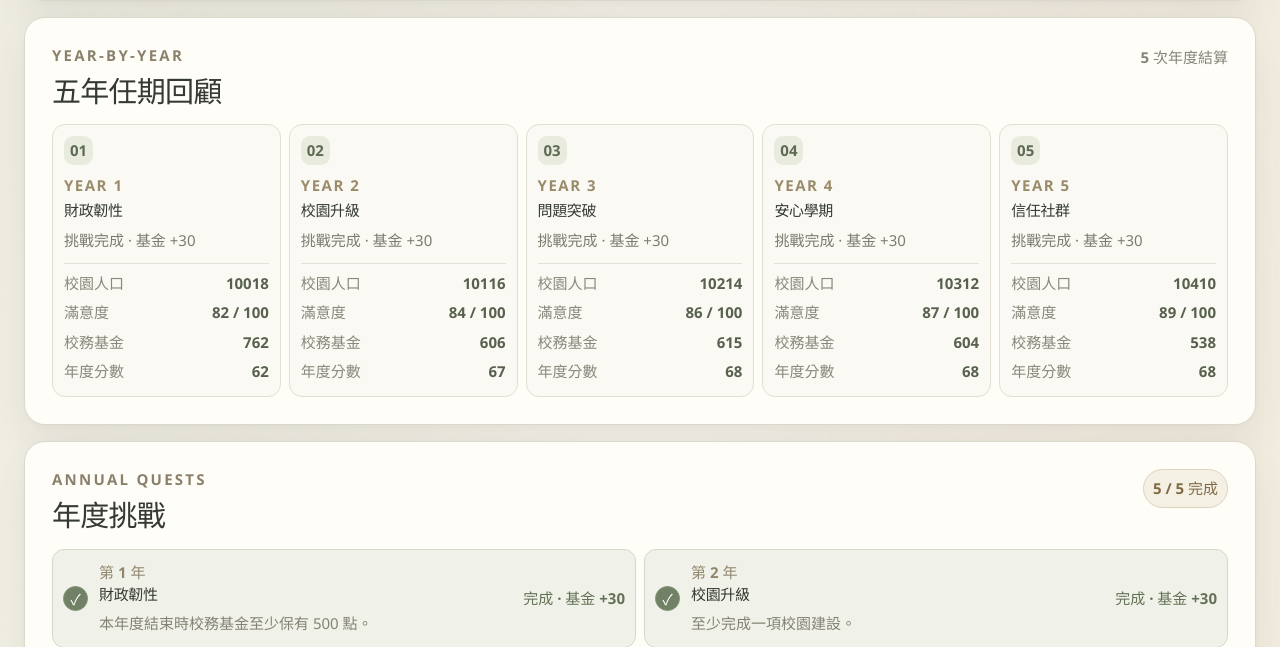
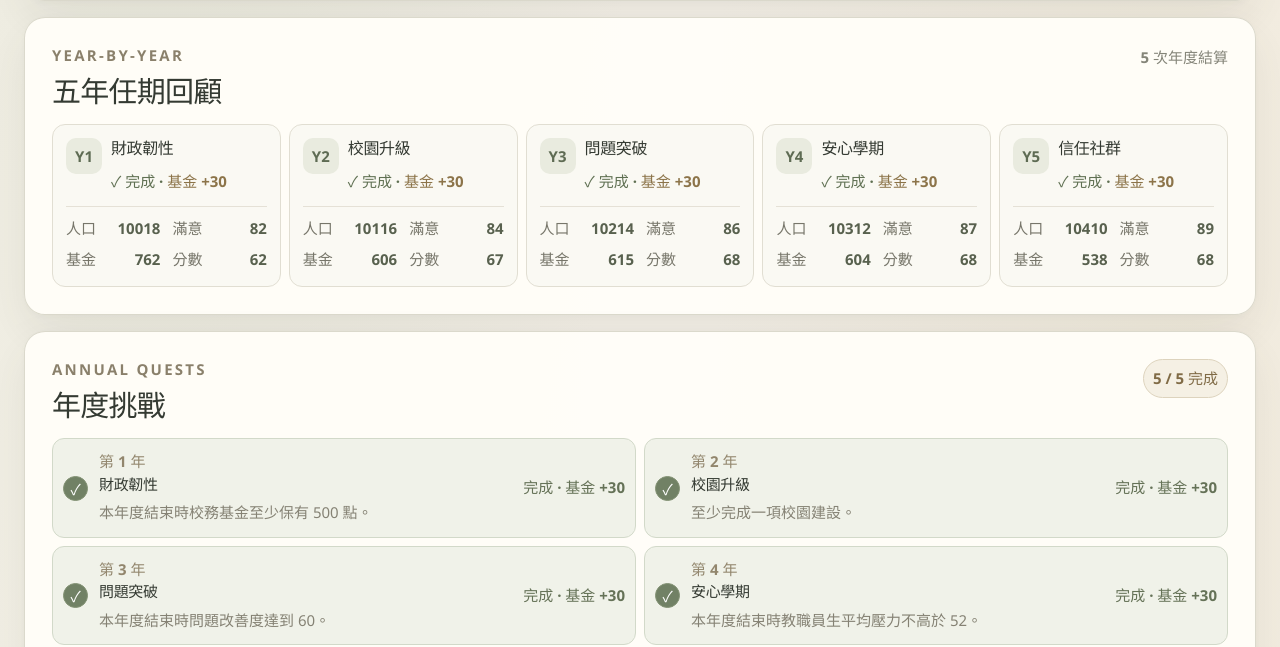
Before and after one commit to cyc-chenyuchen/python-5-UniBalance, a Flask app: page /records/5939dbc6f47b63a0da909b5091658b42 in a window 1280 px wide. Shown: the part 2123-2770 px from the top of the page. Run offline with Flask 3, Linux system fonts and the light colour scheme.

Commit message:
modify pictures

```diff
--- a/static/game-overhaul.css
+++ b/static/game-overhaul.css
@@ -132,8 +132,9 @@ a:focus-visible, button:focus-visible, input:focus-visible, textarea:focus-visib
 .lobby-start-button { min-height: 52px; padding-inline: 23px; }
 .lobby-scene { position: relative; min-width: 0; align-self: stretch; display: grid; align-items: center; }
 .lobby-scene::before { position: absolute; inset: 12% 1% 8%; border: 1px solid rgba(178,177,154,.5); border-radius: 48% 52% 22px 22px; background: rgba(255,253,248,.43); content: ""; }
-.lobby-scene img { position: relative; z-index: 1; display: block; width: min(100%, 700px); justify-self: center; filter: drop-shadow(0 18px 13px rgba(69,70,53,.13)); animation: scene-rise .85s cubic-bezier(.2,.8,.2,1) both; }
-.scene-sun { position: absolute; top: 6%; right: 12%; width: 110px; aspect-ratio: 1; border-radius: 50%; background: radial-gradient(circle, rgba(208,181,125,.52), rgba(208,181,125,.1) 68%, transparent 70%); animation: sun-breathe 7s ease-in-out infinite alternate; }
+.lobby-scene img { position: relative; z-index: 1; display: block; width: min(100%, 700px); justify-self: center; filter: drop-shadow(0 18px 13px rgba(69,70,53,.13)); }
+.home-page .site-main { animation: none; }
+.scene-sun { position: absolute; top: 6%; right: 12%; width: 110px; aspect-ratio: 1; border-radius: 50%; background: radial-gradient(circle, rgba(208,181,125,.52), rgba(208,181,125,.1) 68%, transparent 70%); }
 .scene-caption { position: absolute; right: 5%; bottom: 3%; color: #878373; font-size: 15px; font-weight: 800; letter-spacing: .17em; }
 .scene-stamp { position: absolute; z-index: 2; right: 1%; top: 17%; display: grid; width: 67px; height: 67px; place-content: center; transform: rotate(8deg); border: 1px solid rgba(172,144,97,.7); border-radius: 50%; background: rgba(246,239,222,.88); color: #826d4b; font-size: 17px; font-weight: 800; line-height: 1.25; text-align: center; }
 .lobby-promo-ribbon { position: absolute; right: 0; bottom: 0; left: 0; display: flex; align-items: center; gap: 10px; min-height: 42px; padding: 8px clamp(24px, 5vw, 68px); background: rgba(91,104,79,.09); color: #62675a; font-size: 15px; font-weight: 650; }
@@ -498,15 +499,18 @@ a:focus-visible, button:focus-visible, input:focus-visible, textarea:focus-visib
 .final-average-grid article > small { color: #929082; font-size: 15px; }
 .result-campus-map .campus-map-card { box-shadow: var(--game-shadow); }
 .year-review-grid { display: grid; grid-template-columns: repeat(5,minmax(0,1fr)); gap: 8px; }
-.year-review-card { display: grid; align-content: start; gap: 8px; min-width: 0; padding: 11px; border: 1px solid #e1ded2; border-radius: 13px; background: #faf9f3; }
-.year-number { display: grid; width: 29px; height: 29px; place-items: center; border-radius: 9px; background: #e9ebdf; color: #5e6b53; font-size: 15px; font-weight: 850; }
-.year-review-card > div > p { margin: 0; color: #9a8b6a; font-size: 15px; font-weight: 800; letter-spacing: .1em; }
-.year-review-card h3 { margin: 3px 0; font-size: 15px; }
-.year-review-card > div > span { color: #7d7c70; font-size: 15px; }
-.year-review-card dl { display: grid; gap: 4px; margin: 0; padding-top: 7px; border-top: 1px solid #e5e1d6; }
-.year-review-card dl > div { display: flex; justify-content: space-between; gap: 5px; }
-.year-review-card dt { color: #8a887c; font-size: 15px; }
-.year-review-card dd { margin: 0; color: #58614e; font-size: 15px; font-weight: 800; text-align: right; }
+.year-review-card { display: grid; align-content: start; gap: 10px; min-width: 0; padding: 13px; border: 1px solid #e1ded2; border-radius: 13px; background: #faf9f3; }
+.year-review-head { display: grid; grid-template-columns: 36px minmax(0,1fr); align-items: start; gap: 9px; min-width: 0; }
+.year-number { display: grid; width: 36px; height: 36px; place-items: center; border-radius: 10px; background: #e9ebdf; color: #5e6b53; font-size: 15px; font-weight: 850; }
+.year-review-summary { min-width: 0; }
+.year-review-card h3 { display: -webkit-box; margin: 0 0 5px; overflow: hidden; font-size: 16px; line-height: 1.35; overflow-wrap: anywhere; -webkit-box-orient: vertical; -webkit-line-clamp: 2; }
+.year-review-status { color: #80775f; font-size: 15px; line-height: 1.4; }
+.year-review-status.is-complete { color: #5f7052; font-weight: 750; }
+.year-review-status b { color: #8c7449; white-space: nowrap; }
+.year-review-stats { display: grid; grid-template-columns: repeat(2,minmax(0,1fr)); gap: 6px 12px; margin: 0; padding-top: 9px; border-top: 1px solid #e5e1d6; }
+.year-review-stats > div { display: flex; align-items: baseline; justify-content: space-between; gap: 6px; min-width: 0; }
+.year-review-stats dt { color: #77766a; font-size: 15px; }
+.year-review-stats dd { margin: 0; color: #58614e; font-size: 15px; font-weight: 800; font-variant-numeric: tabular-nums; text-align: right; white-space: nowrap; }
 .achievement-count { padding: 6px 9px; border: 1px solid #ddd3bd; border-radius: 99px; background: #f5f0e4; color: #806b46; font-size: 15px; font-weight: 800; white-space: nowrap; }
 .result-challenge-grid { display: grid; grid-template-columns: repeat(2,minmax(0,1fr)); gap: 8px; }
 .result-quest-card { display: grid; grid-template-columns: 28px minmax(0,1fr) auto; align-items: center; gap: 8px; padding: 10px; border: 1px solid #e2dfd5; border-radius: 12px; background: #faf9f4; }
@@ -576,8 +580,6 @@ a:focus-visible, button:focus-visible, input:focus-visible, textarea:focus-visib
 .error-card .step { background: #f3e9db; color: #80664c; }
 .error-retry-note { margin: 0 0 16px; padding: 12px 16px; border-left: 3px solid #b99b68; border-radius: 0 10px 10px 0; background: #f8f2e5; color: #76664b; }
 
-@keyframes scene-rise { from { transform: translateY(14px); opacity: .35; } to { transform: translateY(0); opacity: 1; } }
-@keyframes sun-breathe { from { transform: scale(.96); opacity: .65; } to { transform: scale(1.05); opacity: .95; } }
 @keyframes settlement-in { from { transform: translateY(-7px); opacity: .45; } to { transform: translateY(0); opacity: 1; } }
 @keyframes building-upgrade { 0%,100% { filter: none; } 40% { filter: drop-shadow(0 0 10px rgba(190,157,94,.7)); } }
 @keyframes map-value-arrive { 0% { transform: scale(.94); } 55% { transform: scale(1.08); } 100% { transform: scale(1); } }
--- a/templates/campus_result.html
+++ b/templates/campus_result.html
@@ -67,9 +67,19 @@
     <div class="year-review-grid">
       {% for year in record.yearly %}
       <article class="year-review-card">
-        <span class="year-number">0{{ year.year }}</span>
-        <div><p>YEAR {{ year.year }}</p><h3>{{ year.challenge or "年度校務盤點" }}</h3><span>{{ "挑戰完成" if year.challenge_completed else "挑戰未完成" }}{% if year.challenge_reward %} · 基金 +{{ year.challenge_reward }}{% endif %}</span></div>
-        <dl><div><dt>校園人口</dt><dd>{{ year.population }}</dd></div><div><dt>滿意度</dt><dd>{{ year.satisfaction }} / 100</dd></div><div><dt>校務基金</dt><dd>{{ year.treasury }}</dd></div><div><dt>年度分數</dt><dd>{{ year.score }}</dd></div></dl>
+        <div class="year-review-head">
+          <span class="year-number">Y{{ year.year }}</span>
+          <div class="year-review-summary">
+            <h3 title="{{ year.challenge or '年度校務盤點' }}">{{ year.challenge or "年度校務盤點" }}</h3>
+            <span class="year-review-status{% if year.challenge_completed %} is-complete{% endif %}">{{ "✓ 完成" if year.challenge_completed else "未完成" }}{% if year.challenge_reward %} · <b>基金 +{{ year.challenge_reward }}</b>{% endif %}</span>
+          </div>
+        </div>
+        <dl class="year-review-stats">
+          <div><dt>人口</dt><dd>{{ year.population }}</dd></div>
+          <div><dt>滿意</dt><dd>{{ year.satisfaction }}</dd></div>
+          <div><dt>基金</dt><dd>{{ year.treasury }}</dd></div>
+          <div><dt>分數</dt><dd>{{ year.score }}</dd></div>
+        </dl>
       </article>
       {% endfor %}
     </div>
```
Also changed, not shown: static/campus-illustration.svg.
